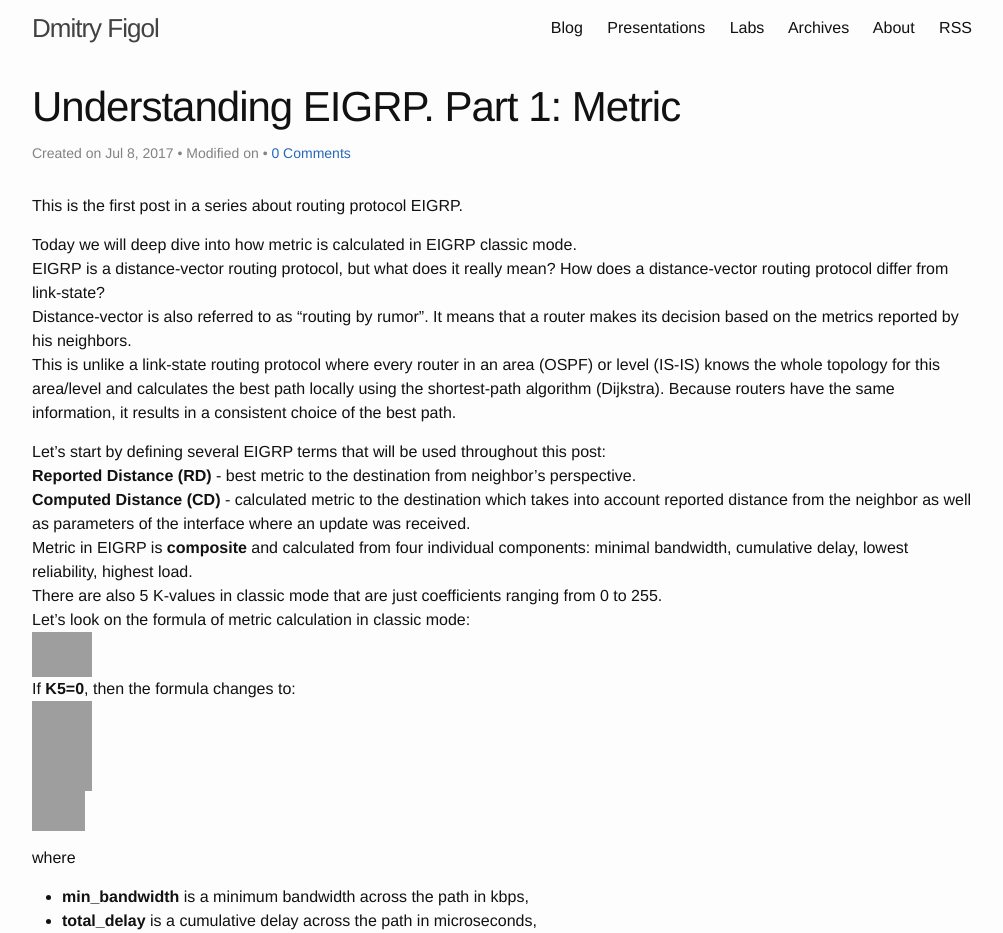
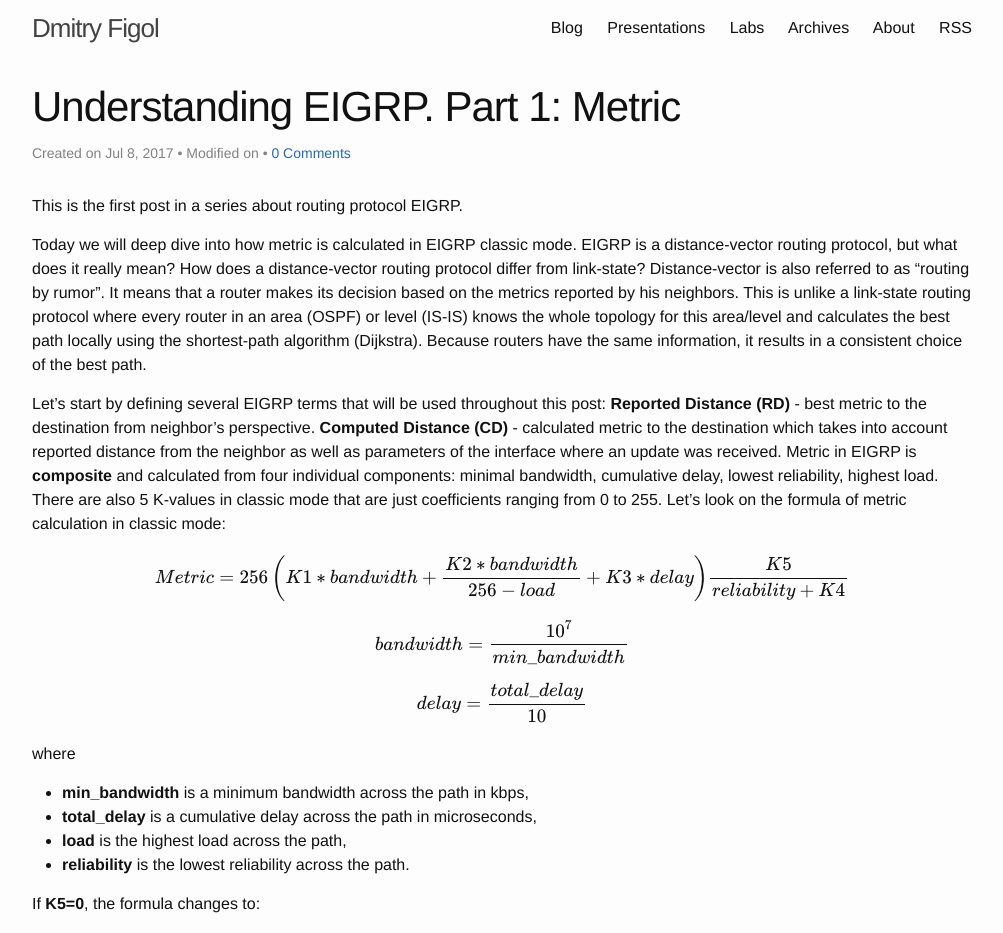
Before and after one commit to emilgaripov/dmfigol.me, a Jekyll site: the page built from _posts/2017-05-20-understanding-eigrp-metric.md, in a window 1280 px wide and 1400 px high. Shown: the top 933 px of the window, without its empty margins (138-1141 px from the left). Built offline with Jekyll 4.4.1, drawn with Linux system fonts in a browser that asks for light colours; formulas are drawn with MathJax 3; comment, search, counter and statistics services are not loaded; some of the changed text lies outside the part shown; grey boxes are pictures that could not be loaded.

Commit message:
add mathjax support change formulas in understanding eigrp metric article to TeX

```diff
--- a/_includes/head.html
+++ b/_includes/head.html
@@ -1,5 +1,6 @@
 <head>
   {% include fonts.html %}
+  {% include mathjax.html %}
   <meta charset="utf-8">
   <meta http-equiv="X-UA-Compatible" content="IE=edge">
   <meta name="viewport" content="width=device-width, initial-scale=1">
--- /dev/null
+++ b/_includes/mathjax.html
@@ -0,0 +1,3 @@
+<script type="text/javascript" async
+  src="https://cdnjs.cloudflare.com/ajax/libs/mathjax/2.7.1/MathJax.js?config=TeX-MML-AM_CHTML">
+</script>
--- a/_posts/2017-05-20-understanding-eigrp-metric.md
+++ b/_posts/2017-05-20-understanding-eigrp-metric.md
@@ -21,17 +21,22 @@ Let's start by defining several EIGRP terms that will be used throughout this po
 Metric in EIGRP is **composite** and calculated from four individual components: minimal bandwidth, cumulative delay, lowest reliability, highest load.
 There are also 5 K-values in classic mode that are just coefficients ranging from 0 to 255.
 Let's look on the formula of metric calculation in classic mode:
-![EIGRP classic mode metric calculation K5!=0](https://s3.us-east-2.amazonaws.com/media.dmfigol.me/eigrp-classic-metric-calculation-full.png){:height="45px"}
-If **K5=0**, then the formula changes to:
-![EIGRP classic mode metric calculation K5=0](https://s3.us-east-2.amazonaws.com/media.dmfigol.me/eigrp-classic-metric-calculation-k5-0.png){:height="45px"}
-![EIGRP classic mode bandwidth bw](https://s3.us-east-2.amazonaws.com/media.dmfigol.me/eigrp-metric-bandwidth.png){:height="45px"}
-![EIGRP classic mode delay](https://s3.us-east-2.amazonaws.com/media.dmfigol.me/eigrp-metric-delay.png){:height="40px"}
+
+$$ Metric = 256 \left(K1 * bandwidth + \frac{K2 * bandwidth}{256 - load} + K3 * delay\right)\frac{K5}{reliability + K4} $$
+
+$$ bandwidth = \frac{10^7}{min\_bandwidth} $$
+
+$$ delay = \frac{total\_delay}{10} $$
 
 where
 * **min_bandwidth** is a minimum bandwidth across the path in kbps,
 * **total_delay** is a cumulative delay across the path in microseconds,
 * **load** is the highest load across the path,
 * **reliability** is the lowest reliability across the path.
+
+If **K5=0**, the formula changes to:
+
+$$ Metric = 256 \left(K1 * bandwidth + \frac{K2 * bandwidth}{256 - load} + K3 * delay\right) $$
 
 Even though **minimum MTU** is calculated and included in an update, MTU has absolutely **no effect** on EIGRP metric calculation or path selection.
 Change of a load or reliability does not trigger an update in contrast to change of delay or bandwidth.
```
Also changed, not shown: other parts of _posts/2017-05-20-understanding-eigrp-metric.md (+2 -1 lines).
